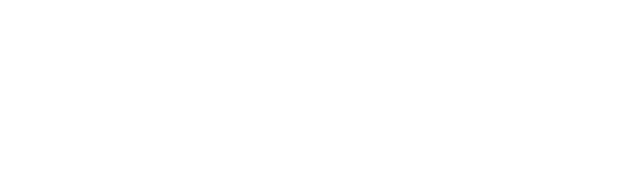
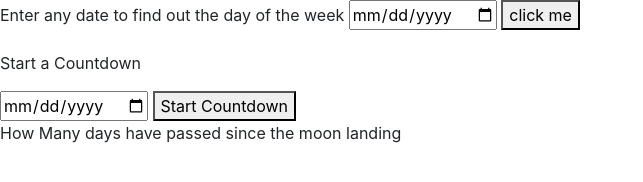
Before and after one commit to not-damien/Count-Down-App--TCSS460-, a website: page html/index.html in a window 1280 px wide. Shown: the whole page, without its empty margins (0-643 px from the left). Drawn offline with nearby package versions, Linux system fonts and the light colour scheme.

Commit message:
starting on html

```diff
--- a/html/index.html
+++ b/html/index.html
@@ -4,35 +4,77 @@
     <meta charset="UTF-8">
     <meta http-equiv="X-UA-Compatible" content="IE=edge">
     <meta name="viewport" content="width=device-width, initial-scale=1.0">
-    <link href="https://cdn.jsdelivr.net/npm/bootstrap@5.2.0/dist/css/bootstrap.min.css" rel="stylesheet" integrity="sha384-gH2yIJqKdNHPEq0n4Mqa/HGKIhSkIHeL5AyhkYV8i59U5AR6csBvApHHNl/vI1Bx" crossorigin="anonymous">
-    <script src="https://ajax.googleapis.com/ajax/libs/jquery/3.6.0/jquery.min.js"></script>
-    <title>Document</title>
+    <script src = "https://ajax.googleapis.com/ajax/libs/jquery/3.2.1/jquery.min.js"></script>
+    <link rel="stylesheet" href="https://cdn.jsdelivr.net/npm/bootstrap@4.1.3/dist/css/bootstrap.min.css" integrity="sha384-MCw98/SFnGE8fJT3GXwEOngsV7Zt27NXFoaoApmYm81iuXoPkFOJwJ8ERdknLPMO" crossorigin="anonymous">
+    <title>Countdown</title>
 </head>
 <body>
-    <p>
+    <div class="form-group">
+        <label for="dayofweek">Enter any date to find out the day of the week</label>
+        <input type="date" id="dayofweek"><!--tbh kinda useless cus calander input has day of the week-->
+        <button type="button" onclick="getDay()">click me</button>
+    </div>
 
-    </p>
+
+    <div>
+        <p>Start a Countdown</p>
+        <input type="date" id="countdown">
+        <button type="button" onClick="startCountdown()">Start Countdown</button>
+    </div>
+    <div>
+        <p>How Many days have passed since the moon landing</p>
+        <!--input options here -->
+    </div>
+    <div>
+        <p></p>
+    </div>
+
+
+
+
 </body>
 </html>
-<script>
- class comHandler {
-async getUser() {
-
-                const response = await fetch(`http://localhost:3000/`,
-                {
-                    method: "GET",
-                    mode: "no-cors"
-                });
 
 
-                // process profile data in JSON format and return for this asynchronous function
-                //const profileData = await profileResponse.json();
-                //return {profileData}
-                console.log(response)
-            }
-        }
 
-const comHandle = new comHandler
-comHandle.getUser()
+
+
+
+
+
+
+
+
+
+
+
+
+
+
+<script>
+//calls api and updates element based on string passed
+function getDay(){
+    let date = $('#dayofweek').val()
+    const xhttp = new XMLHttpRequest();
+    xhttp.onload = function() {
+       let string = this.responseText
+       let j = JSON.parse(string)
+       console.log(j.day)
+    }
+    xhttp.open("GET", 'http://localhost:3000/dayof/'+ date, true);
+    xhttp.send();
+    }
+
+function startCountdown(){
+    let date = $('#countdown').val()
+    const xhttp = new XMLHttpRequest();
+    xhttp.onload = function() {
+       let string = this.responseText
+       let j = JSON.parse(string)
+       console.log(j.mili)//have it input the values into the page here
+    }
+    xhttp.open("GET", 'http://localhost:3000/countdown/'+ date, true);
+    xhttp.send();
+}
 </script>
 </html>
```
Also changed, not shown: myapi.js (+8 -0 lines).
